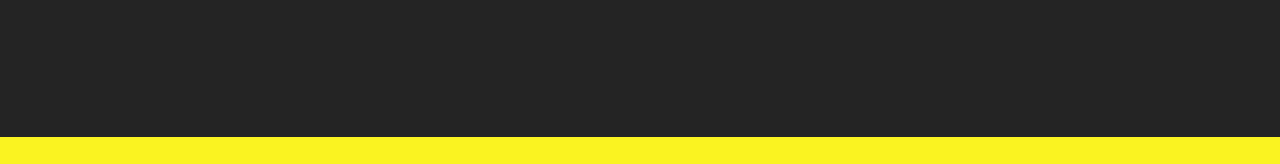
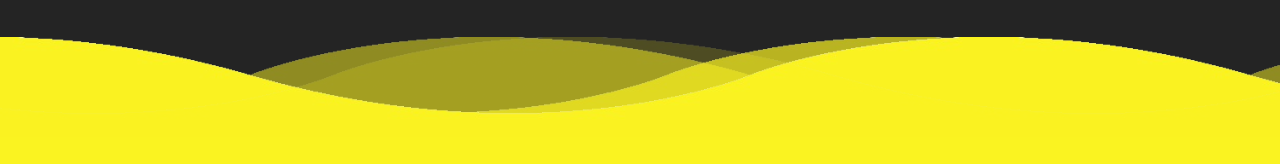
Before and after one commit to Noctural93/gowthamportfolio, a plain HTML site: page index.html in a window 1280 px wide. Shown: the part 3678-3842 px from the top of the page. Drawn offline with nearby package versions, Linux system fonts and the light colour scheme; the site is published under a folder, as on GitHub Pages, so addresses that start at the root find nothing.

Commit message:
version - 1

```diff
--- a/style.css
+++ b/style.css
@@ -713,7 +713,7 @@ a{
   left: 0;
   width: 100%;
   height: 100px;
-  background: url(/images/wave.png);
+  background: url(./images/wave.png);
   background-size: 1000px 110px;
 }
 
```
